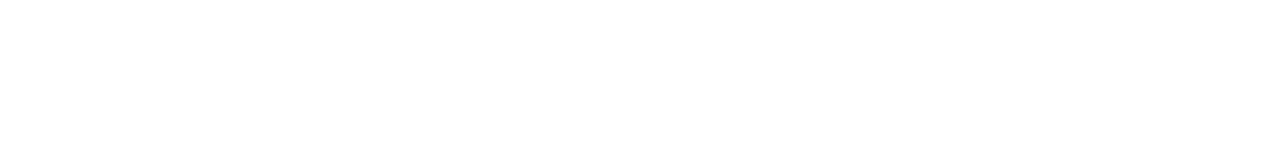
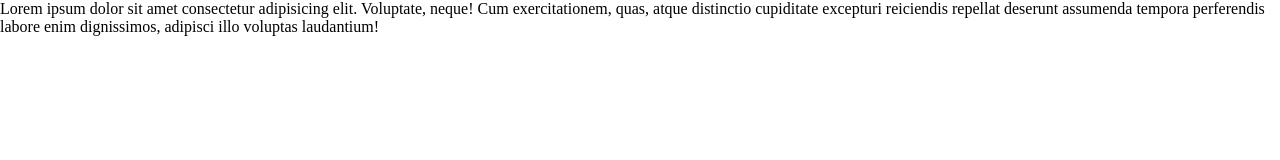
Before and after one commit to SecondzzMSF/projetoTravel, a plain HTML site: page index.html in a window 1280 px wide. Drawn offline with Linux system fonts and the light colour scheme.

Commit message:
second commit

```diff
--- a/index.html
+++ b/index.html
@@ -8,6 +8,6 @@
   <link rel="stylesheet" href="styles/index.css">
 </head>
 <body>
-
+  <p>Lorem ipsum dolor sit amet consectetur adipisicing elit. Voluptate, neque! Cum exercitationem, quas, atque distinctio cupiditate excepturi reiciendis repellat deserunt assumenda tempora perferendis labore enim dignissimos, adipisci illo voluptas laudantium!</p>
 </body>
 </html>
--- a/styles/global.css
+++ b/styles/global.css
@@ -3,3 +3,13 @@
   padding: 0;
   box-sizing: border-box;
 }
+
+:root {
+  --brand-color: #EF5F4C;
+  --shape-transparency: #ffffff8f;
+  --background-color: #FFFFFF;
+  --surface-color: #F5F5F5;
+  --skeleton-color: #D9D9D9;
+  --text-color-primary: #313131;
+  --text-color-secondary: #6C6C6C;
+}
```
Also changed, not shown: assets/AirplaneTilt.svg (added), assets/Image 01.png (added), assets/Image 02.png (added), assets/Image 03.png (added), assets/Image 04.png (added), assets/Image 05.png (added), assets/Image 06.png (added), assets/Image 07.png (added), assets/Image 08.png (added), assets/Image 09.png (added), assets/Image 10.png (added), assets/Image 11.png (added), assets/Image.svg (added), assets/Logo.svg (added), 2 more files, 1 other file.
